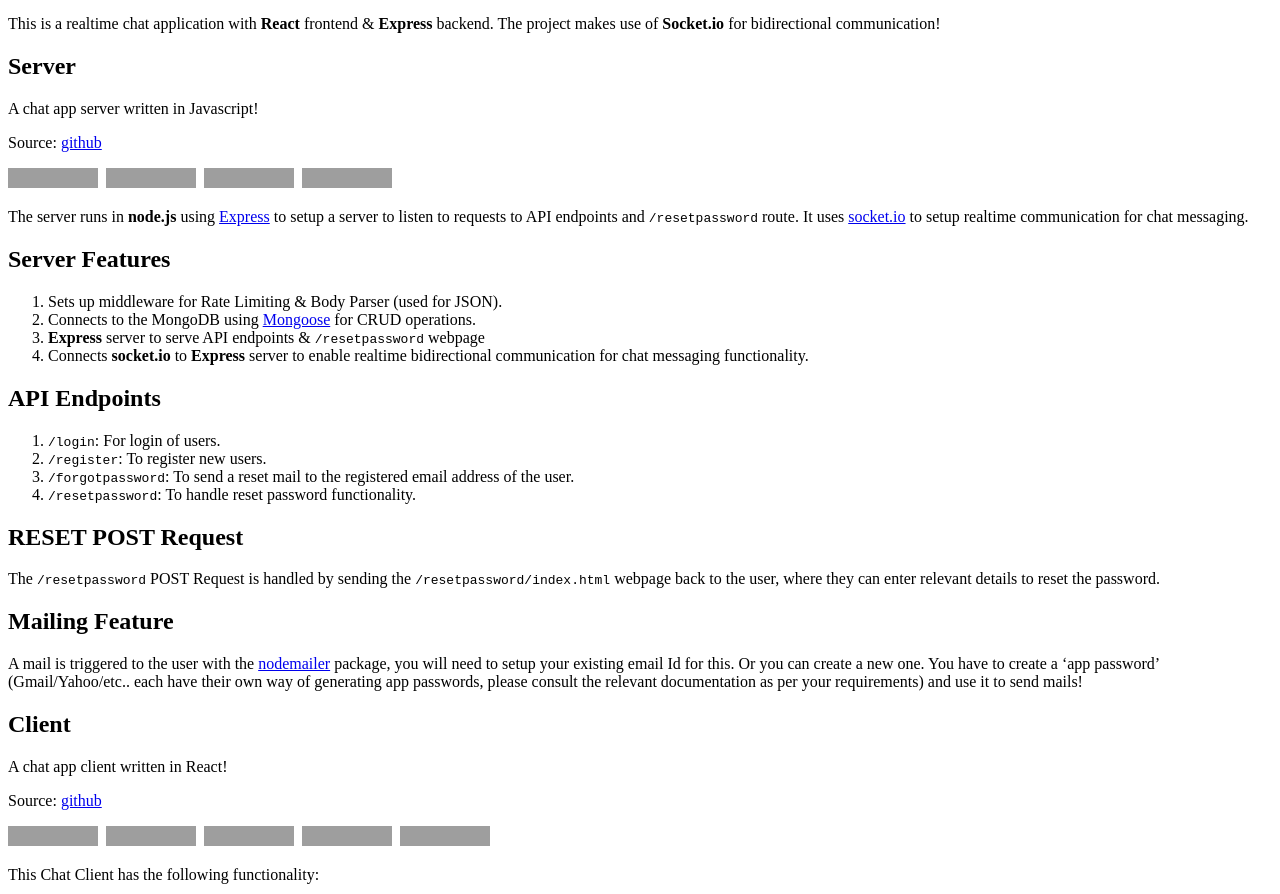
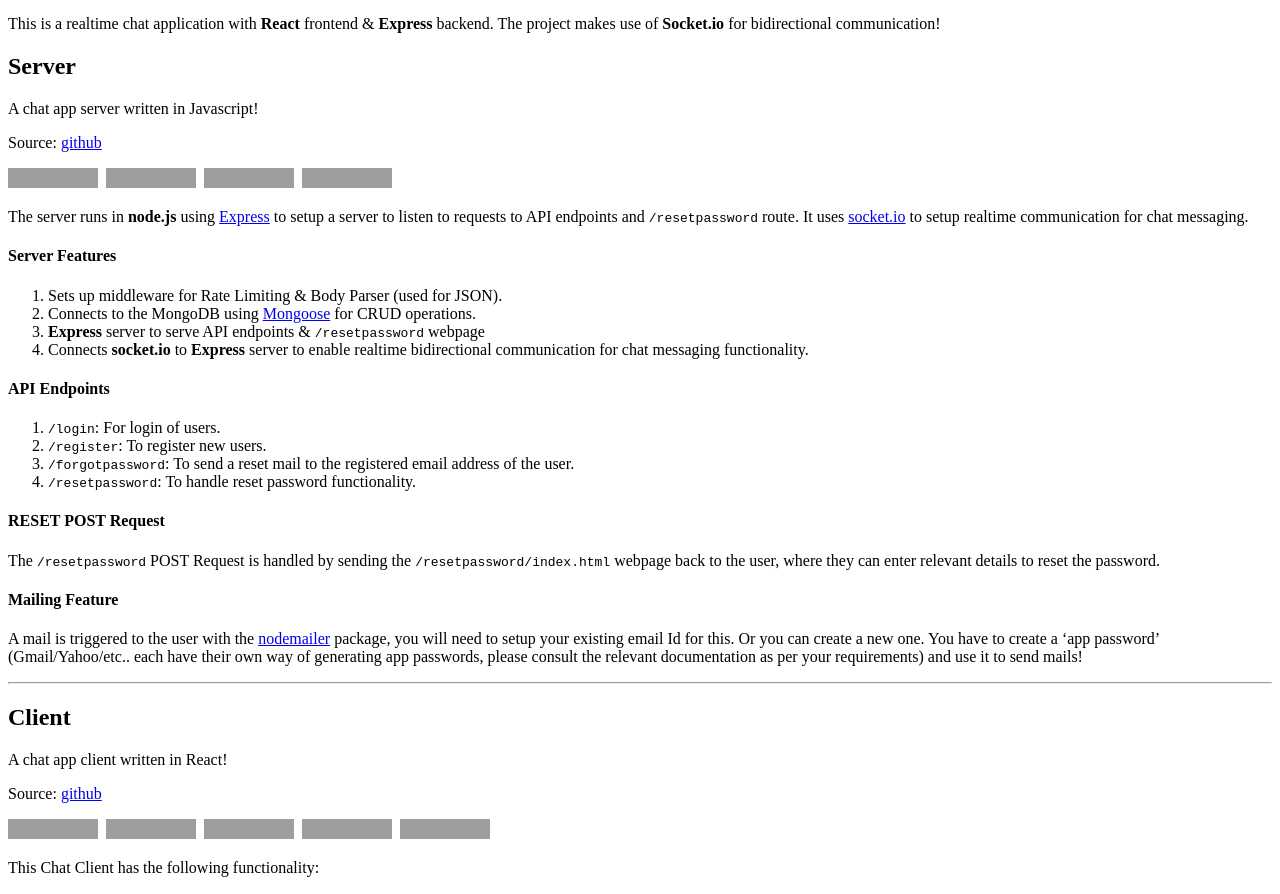
Before and after one commit to raravi/amithraravi2.com, a Jekyll site: the page built from _posts/portfolio/2020-02-17-chat-app.md, in a window 1280 px wide. Shown: the part 1992-2886 px from the top of the page. Built offline with Jekyll 4.4.1, drawn with Linux system fonts in a browser that asks for light colours; grey boxes are pictures that could not be loaded.

Commit message:
Fixed typos.

```diff
--- a/_posts/portfolio/2020-02-17-chat-app.md
+++ b/_posts/portfolio/2020-02-17-chat-app.md
@@ -20,28 +20,29 @@
 
 The server runs in **node.js** using [Express](https://expressjs.com/) to setup a server to listen to requests to API endpoints and `/resetpassword` route. It uses [socket.io](https://socket.io/) to setup realtime communication for chat messaging.
 
-## Server Features
+#### Server Features
 
 1. Sets up middleware for Rate Limiting & Body Parser (used for JSON).
 2. Connects to the MongoDB using [Mongoose](https://mongoosejs.com/docs/guide.html) for CRUD operations.
 3. **Express** server to serve API endpoints & `/resetpassword` webpage
 4. Connects **socket.io** to **Express** server to enable realtime bidirectional communication for chat messaging functionality.
 
-## API Endpoints
+#### API Endpoints
 
 1. `/login`: For login of users.
 2. `/register`: To register new users.
 3. `/forgotpassword`: To send a reset mail to the registered email address of the user.
 4. `/resetpassword`: To handle reset password functionality.
 
-## RESET POST Request
+#### RESET POST Request
 
 The `/resetpassword` POST Request is handled by sending the `/resetpassword/index.html` webpage back to the user, where they can enter relevant details to reset the password.
 
-## Mailing Feature
+#### Mailing Feature
 
 A mail is triggered to the user with the [nodemailer](https://nodemailer.com/usage/) package, you will need to setup your existing email Id for this. Or you can create a new one. You have to create a 'app password' (Gmail/Yahoo/etc.. each have their own way of generating app passwords, please consult the relevant documentation as per your requirements) and use it to send mails!
 
+---
 ## Client
 
 A chat app client written in React!
```
